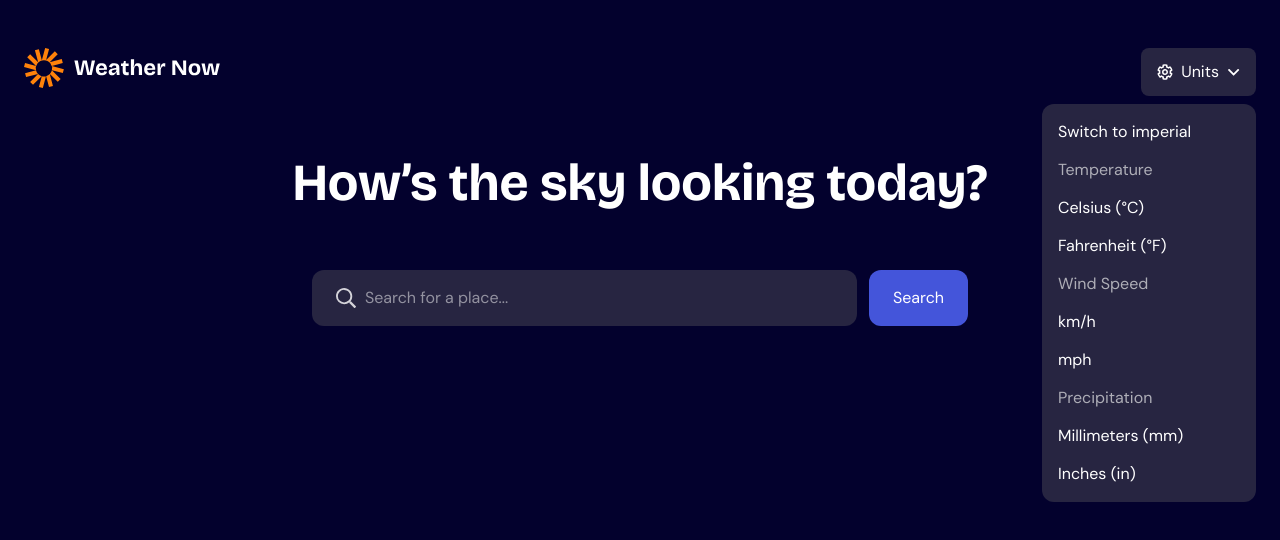
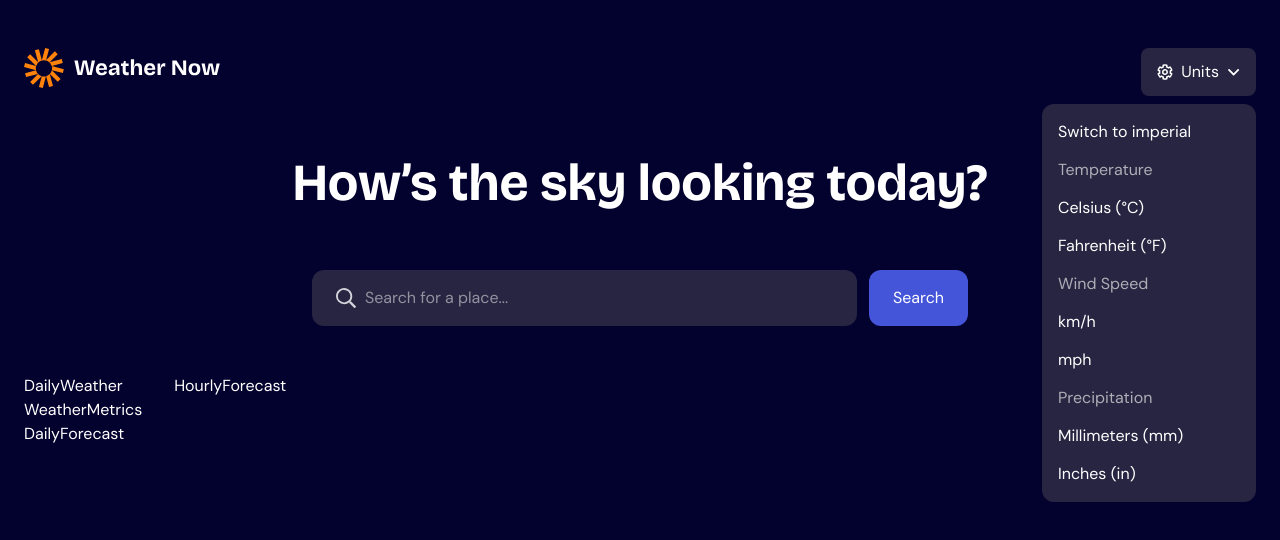
Before and after one commit to mickaelk98/fem-weather-app, a React (Vite) app: page / in a window 1280 px wide. Shown: the top 540 px of the page. Built offline with nearby package versions, Linux system fonts and the light colour scheme.

Commit message:
add main information structure

```diff
--- a/src/App.tsx
+++ b/src/App.tsx
@@ -1,5 +1,9 @@
 import { Header } from "./components/Header";
 import { Search } from "./components/search";
+import { DailyForecast } from "./components/daily-forecast";
+import { DailyWeather } from "./components/daily-weather";
+import { HourlyForecast } from "./components/hourly-forecast";
+import { WeatherMetrics } from "./components/weather-metrics";
 
 function App() {
   return (
@@ -9,6 +13,16 @@ function App() {
         How’s the sky looking today?
       </h1>
       <Search />
+      <main className="flex flex-col lg:flex-row gap-8 mt-8 lg:mt-12 mb-12 md:mb-20">
+        <section>
+          <DailyWeather />
+          <WeatherMetrics />
+          <DailyForecast />
+        </section>
+        <section>
+          <HourlyForecast />
+        </section>
+      </main>
     </div>
   );
 }
--- /dev/null
+++ b/src/components/daily-forecast.tsx
@@ -0,0 +1,3 @@
+export function DailyForecast() {
+  return <div>DailyForecast</div>;
+}
--- /dev/null
+++ b/src/components/daily-weather.tsx
@@ -0,0 +1,3 @@
+export function DailyWeather() {
+  return <div>DailyWeather</div>;
+}
--- /dev/null
+++ b/src/components/hourly-forecast.tsx
@@ -0,0 +1,3 @@
+export function HourlyForecast() {
+  return <div>HourlyForecast</div>;
+}
--- /dev/null
+++ b/src/components/weather-metrics.tsx
@@ -0,0 +1,3 @@
+export function WeatherMetrics() {
+  return <div>WeatherMetrics</div>;
+}
```
